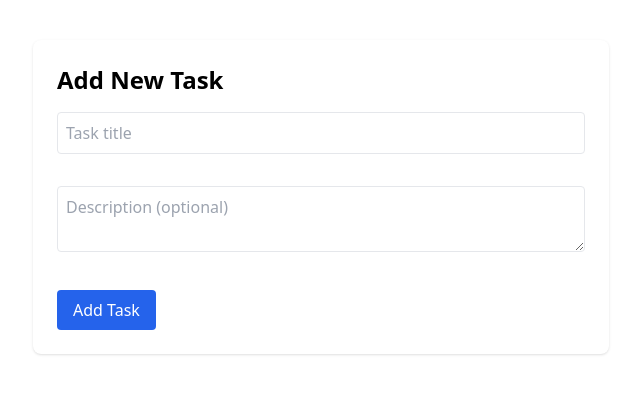
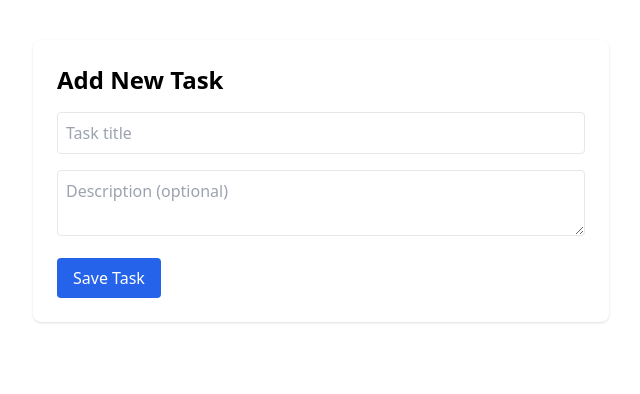
Before and after one commit to fumio65/Task-Manager-personal-, a React (Vite) app in the folder frontend/: page /add in a window 1280 px wide. Shown: the top 394 px of the page, without its empty margins (319-959 px from the left). Built offline with nearby package versions, Linux system fonts and the light colour scheme.

Commit message:
refactor: add TaskForm component for EditTask and AddTask

```diff
--- /dev/null
+++ b/frontend/src/components/TaskForm.jsx
@@ -0,0 +1,62 @@
+import { useState, useEffect } from 'react';
+import { validateTaskInput } from '../utils/validation';
+
+const TaskForm = ({ initialData = {}, onSubmit, submitting }) => {
+  const [title, setTitle] = useState('');
+  const [description, setDescription] = useState('');
+  const [fieldErrors, setFieldErrors] = useState({ title: '', description: '' });
+  const [formError, setFormError] = useState('');
+
+  useEffect(() => {
+    if (initialData.title) setTitle(initialData.title);
+    if (initialData.description) setDescription(initialData.description);
+  }, [initialData]);
+
+  const handleSubmit = async (e) => {
+    e.preventDefault();
+
+    const errors = validateTaskInput({ title, description });
+    if (errors) {
+      setFieldErrors(errors);
+      setFormError('');
+      return;
+    }
+
+    setFieldErrors({ title: '', description: '' });
+    setFormError('');
+    onSubmit({ title, description, completed: initialData.completed || false}, setFieldErrors, setFormError);
+  }
+
+  return (
+    <form onSubmit={handleSubmit} className="space-y-4" noValidate>
+      <input
+        type="text"
+        className="w-full p-2 border rounded"
+        placeholder="Task title"
+        value={title}
+        onChange={(e) => setTitle(e.target.value)}
+      />
+      {fieldErrors.title && <p className="text-red-600 text-sm">{fieldErrors.title}</p>}
+
+      <textarea
+        className="w-full p-2 border rounded"
+        placeholder="Description (optional)"
+        value={description}
+        onChange={(e) => setDescription(e.target.value)}
+      />
+      {fieldErrors.description && <p className="text-red-600 text-sm">{fieldErrors.description}</p>}
+
+      {formError && <p className="text-red-600 text-sm">{formError}</p>}
+
+      <button
+        type="submit"
+        disabled={submitting}
+        className="bg-blue-600 text-white px-4 py-2 rounded hover:bg-blue-700 transition duration-300 ease-in-out"
+      >
+        {submitting ? 'Saving...' : 'Save Task'}
+      </button>
+    </form>
+  );
+};
+
+export default TaskForm;
--- a/frontend/src/pages/AddTasks.jsx
+++ b/frontend/src/pages/AddTasks.jsx
@@ -1,54 +1,36 @@
 import { useState } from 'react';
 import { useNavigate } from 'react-router-dom';
 import { createTask } from '../services/api';
-import { validateTaskInput } from '../utils/validation';
+import TaskForm from '../components/TaskForm';
 
 const AddTasks = () => {
-  const [title, setTitle] = useState('');
-  const [description, setDescription] = useState('');
-  const [fieldError, setFieldError] = useState({ title: '', description: '' });
-  const [formError, setFormError] = useState('');
   const [submitting, setSubmitting] = useState(false);
-
   const navigate = useNavigate();
 
-  const handleSubmit = async (e) => {
-    e.preventDefault();
-
-    const errors = validateTaskInput({ title, description })
-
-    if (errors) {
-      setFieldError(errors);
-      setFormError('');
-      console.log("hi")
-      return;
-    }
-
+  const handleSubmit = async (data, setFieldErrors, setFormError) => {
     setSubmitting(true);
-    setFieldError({ title: '', description: '' });
-    setFormError('');
-
     try {
-      await createTask({ title, description, completed: false })
+      await createTask(data);
       navigate('/tasks')
     } catch (error) {
       const response = error?.response?.data;
-      const handled = false
+      let handled = false;
 
       if (response?.title?.length > 0) {
-        setFieldError(prev => ({ ...prev, title: response.title }))
-        handled = true
+        setFieldErrors(response.title[0]);
+        handled = true;
       }
 
       if (response?.description?.length > 0) {
-        setFieldError(prev => ({ ...prev, description: response.description}))
-        handled = true
+        setFieldErrors(response.description[0]);
+        handled = true;
       }
 
-      if (errors.message === "Network Error" || !errors.response) {
-        setFormError("Server is unreachable. please try again later.")
+      if (error.message === 'Network Error' || !error.response) {
+        setFormError("Server is unreachable, please try again later.");
+        return;
       } else if (!handled) {
-        setFormError("Failed to add tasks")
+        setFormError('Failed to add task.')
       }
     } finally {
       setSubmitting(false)
@@ -58,35 +40,7 @@ const AddTasks = () => {
   return (
     <div className='max-w-xl mx-auto mt-10 bg-white p-6 rounded-lg shadow'>
       <h1 className='text-2xl font-bold mb-4'>Add New Task</h1>
-
-      <form onSubmit={handleSubmit} className='space-y-4'>
-        <input
-         type="text"
-         className='w-full p-2 border rounded'
-         placeholder='Task title'
-         value={title}
-         onChange={(e) => setTitle(e.target.value)}
-        />
-        {fieldError && <p className='text-red-600 text-sm'>{fieldError.title}</p>}
-
-        <textarea
-         className='w-full p-2 border rounded'
-         placeholder='Description (optional)'
-         value={description}
-         onChange={(e) => setDescription(e.target.value)}
-        />
-        {fieldError && <p className='text-red-600 text-sm'>{fieldError.description}</p>}
-
-        {formError && <p className='text-red-600 text-sm'>{formError}</p>}
-
-        <button
-         type='submit'
-         disabled={submitting}
-         className='bg-blue-600 text-white px-4 py-2 rounded hover:bg-blue-700 transition duration-300 ease-in-out'
-        >
-          {submitting ? 'Adding...' : 'Add Task'}
-        </button>
-      </form>
+      <TaskForm onSubmit={handleSubmit} submitting={submitting} />
     </div>
   )
 }
--- a/frontend/src/pages/EditTask.jsx
+++ b/frontend/src/pages/EditTask.jsx
@@ -1,67 +1,53 @@
-import { useEffect, useState } from 'react';
+// src/pages/EditTask.jsx
+import { useState, useEffect } from 'react';
 import { useNavigate, useParams } from 'react-router-dom';
-import { updateTask, getTaskById, getAllTasks } from '../services/api';
-import { validateTaskInput } from '../utils/validation';
+import { updateTask, getTaskById } from '../services/api';
+import TaskForm from '../components/TaskForm';
 
 const EditTask = () => {
   const { id } = useParams();
+  const [initialData, setInitialData] = useState(null);
+  const [submitting, setSubmitting] = useState(false);
+  const [loading, setLoading] = useState(true);
+  const [error, setError] = useState('');
   const navigate = useNavigate();
 
-  const [title, setTitle] = useState('');
-  const [description, setDescription] = useState('');
-  const [fieldErrors, setFieldErrors] = useState({ title: '', description: '' });
-  const [formError, setFormError] = useState('');
-  const [loading, setLoading] = useState(true);
-  const [submitting, setSubmitting] = useState(false);
-
   useEffect(() => {
-    const fetchTasks = async () => {
+    const fetchTask = async () => {
       try {
-        const task = await getTaskById(id);
-        setTitle(task.title);
-        setDescription(task.description);
+        const data = await getTaskById(id);
+        setInitialData(data);
       } catch (error) {
-        setFormError("Failed to load task.")
+        setError('Failed to load task. Please try again later.')
       } finally {
         setLoading(false);
       }
     }
-    fetchTasks()
+    fetchTask()
   }, [id]);
 
-  const handleSubmit = async (e) => {
-    e.preventDefault();
-
-    const errors = validateTaskInput({ title, description });
-    if (errors) {
-      setFieldErrors(errors);
-      setFormError("");
-      return;
-    }
-
+  const handleSubmit = async (data, setFieldErrors, setFormError) => {
     setSubmitting(true);
-    setFieldErrors({ title: '', description: '' });
-    setFormError('');
-
     try {
-      await updateTask(id, { title, description })
+      await updateTask(id, data)
       navigate('/tasks')
     } catch (error) {
       const response = error?.response?.data;
-      let handled = false;
+      let handled = false
 
       if (response?.title?.length > 0) {
-        setFieldErrors(prev => ({ ...prev, title: response.title }));
-        handled = true;
+        setFieldErrors(prev => ({ ...prev, title: response.title[0] }));
+        handled = true
       }
 
       if (response?.description?.length > 0) {
-        setFieldErrors(prev => ({ ...prev, description: response.description }));
-        handled = true;
+        setFieldErrors(prev => ({ ...prev, description: response.description[0] }));
+        handled = true
       }
 
       if (error.message === 'Network Error' || !error.response) {
-        setFormError("Server is unreachable, please try again later.")
+        setFormError('Server is unreachable, please try again later.');
+        return;
       } else if (!handled) {
         setFormError('Failed to update task.')
       }
@@ -71,39 +57,16 @@ const EditTask = () => {
   }
 
   if (loading) return <p className="text-center mt-10">Loading task...</p>;
+  if (error) return <p className="text-red-600 text-center mt-10">{error}</p>;
 
   return (
-    <div className='max-w-xl mx-auto mt-10 bg-white p-6 rounded-lg shadow'>
-      <h1 className='text-2xl font-bold mb-4'>Edit Task</h1>
-
-      <form onSubmit={handleSubmit} className='space-y-4' noValidate>
-        <input
-          type="text"
-          className='w-full p-2 border rounded'
-          placeholder='Task title'
-          value={title}
-          onChange={(e) => setTitle(e.target.value)}
-        />
-        {fieldErrors.title && <p className='text-red-600 text-sm'>{fieldErrors.title}</p>}
-
-        <textarea
-          className='w-full p-2 border rounded'
-          placeholder='Description (optional)'
-          value={description}
-          onChange={(e) => setDescription(e.target.value)}
-        />
-        {fieldErrors.description && <p className='text-red-600 text-sm'>{fieldErrors.description}</p>}
-
-        {formError && <p className='mt-2 text-red-600 text-sm'>{formError}</p>}
-
-        <button
-          type='submit'
-          disabled={submitting}
-          className='bg-blue-600 text-white px-4 py-2 rounded hover:bg-blue-700 transition duration-300 ease-in-out'
-        >
-          {submitting ? 'Updating...' : 'Update Task'}
-        </button>
-      </form>
+    <div className="max-w-xl mx-auto mt-10 bg-white p-6 rounded-lg shadow">
+      <h1 className="text-2xl font-bold mb-4">Edit Task</h1>
+      <TaskForm
+        initialData={initialData}
+        onSubmit={handleSubmit}
+        submitting={submitting}
+      />
     </div>
   );
 };
```
Also changed, not shown: 1 other file (tests, documents, lock files or other folders).
